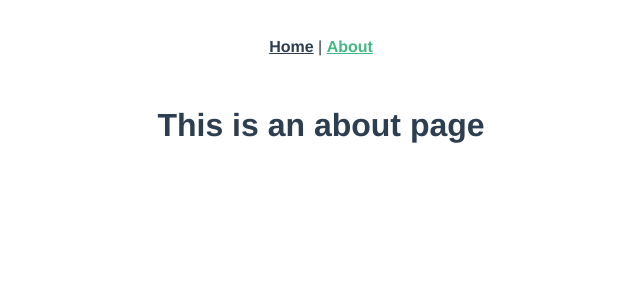
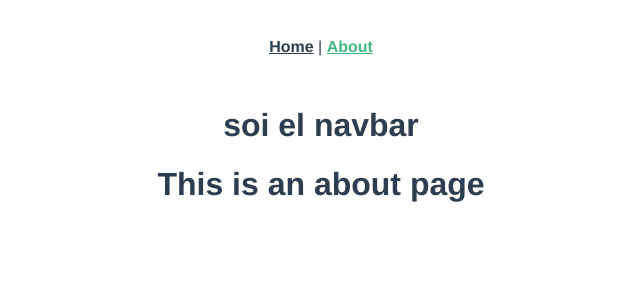
Before and after one commit to Betacor/agentepatita, a Vue app: page /about in a window 1280 px wide. Shown: the top 300 px of the page, without its empty margins (319-959 px from the left). Built offline with nearby package versions, Linux system fonts and the light colour scheme.

Commit message:
init repo

```diff
--- /dev/null
+++ b/src/components/NavBar.vue
@@ -0,0 +1,13 @@
+<template>
+    <div>
+        <h1>soi el navbar</h1>
+    </div>
+</template>
+
+<script setup>
+
+</script>
+
+<style lang="scss" scoped>
+
+</style>
--- a/src/views/AboutView.vue
+++ b/src/views/AboutView.vue
@@ -1,5 +1,18 @@
 <template>
+  <NavBar/>
   <div class="about">
     <h1>This is an about page</h1>
   </div>
 </template>
+
+<script>
+import NavBar from '@/components/NavBar.vue';
+
+export default {
+	name: "AboutView",
+	components:{
+		NavBar
+	}
+}
+
+</script>
```
